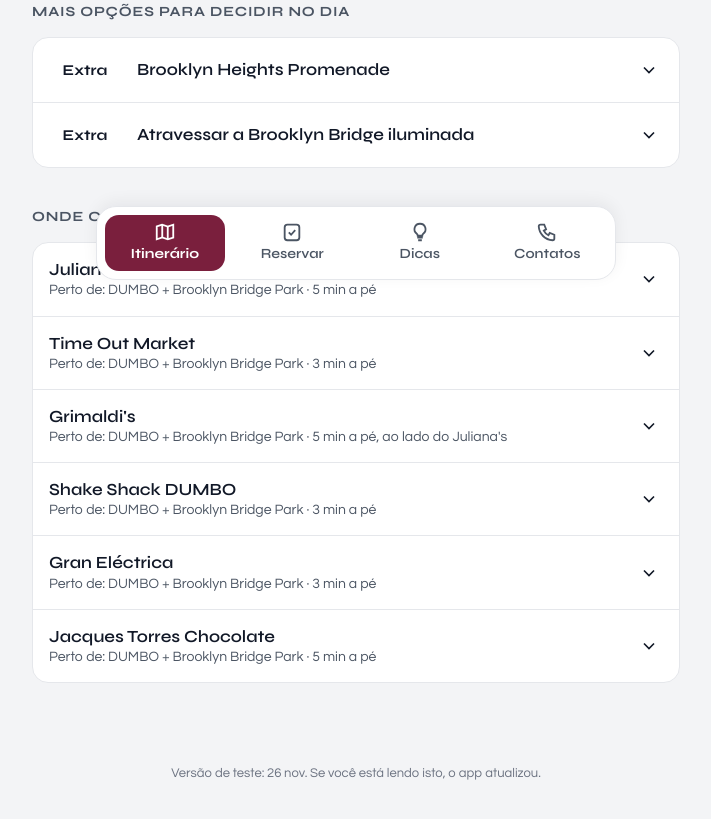
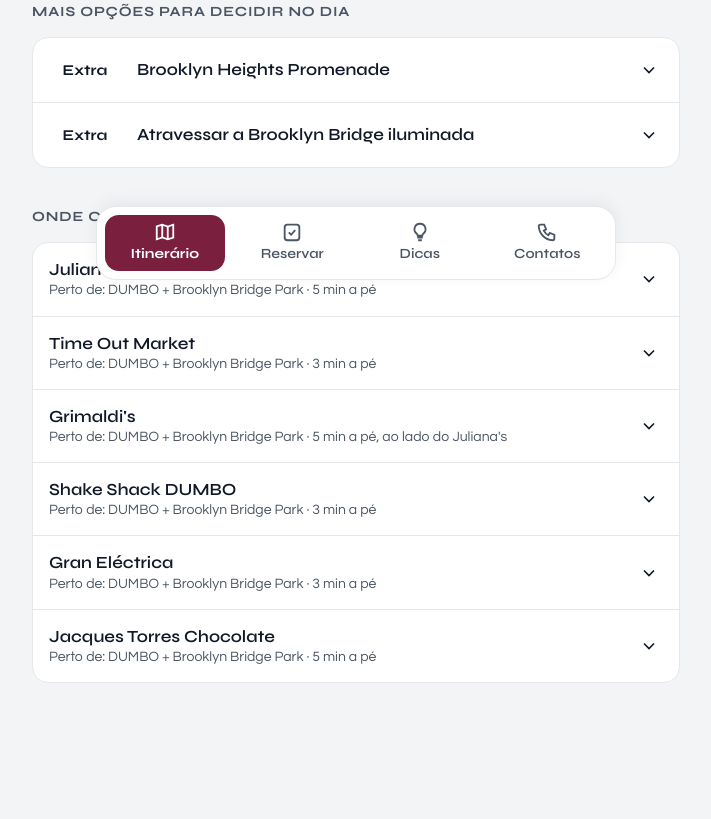
Before and after one commit to FernandaNardinn/roteiro-nova-york, a plain HTML site: page index.html in a window 1280 px wide. Shown: the part 504-1323 px from the top of the page, without its empty margins (284-995 px from the left). Drawn offline with Linux system fonts and the light colour scheme.

Commit message:
Remove frase de teste
Co-Authored-By: Claude Opus 5.5 <noreply@anthropic.com>
Claude-Session: https://claude.ai/code/session_01Cg8F3ybva4AZjRd27JXgAA

```diff
--- a/index.html
+++ b/index.html
@@ -469,7 +469,6 @@ details.row.is-past .tree{filter:grayscale(1);opacity:.7}
 .check label>span{display:grid;gap:4px}
 .check .checklink{display:inline-flex;width:fit-content;margin-top:4px}
 .daynote{border-radius:12px;display:block;line-height:1.5;padding:8px 16px}
-.vtag{margin-top:32px;margin-bottom:16px;font-size:13px;color:#6B7280;text-align:center}
 </style>
 </head>
 <body>
@@ -487,7 +486,6 @@ details.row.is-past .tree{filter:grayscale(1);opacity:.7}
   <a href="#contatos" data-sec="contatos"><svg viewBox="0 0 24 24" fill="none" stroke="currentColor" stroke-width="2" aria-hidden="true"><path d="M5 4h4l2 5-2.5 1.5a11 11 0 0 0 5 5L15 13l5 2v4a2 2 0 0 1-2 2A16 16 0 0 1 3 6a2 2 0 0 1 2-2z"/></svg>Contatos</a>
 </nav>
 <main class="wrap"><div class="view" id="view" tabindex="-1"></div></main>
-<p class="wrap vtag">Versão de teste: 26 nov. Se você está lendo isto, o app atualizou.</p>
 
 
 <script>
```
